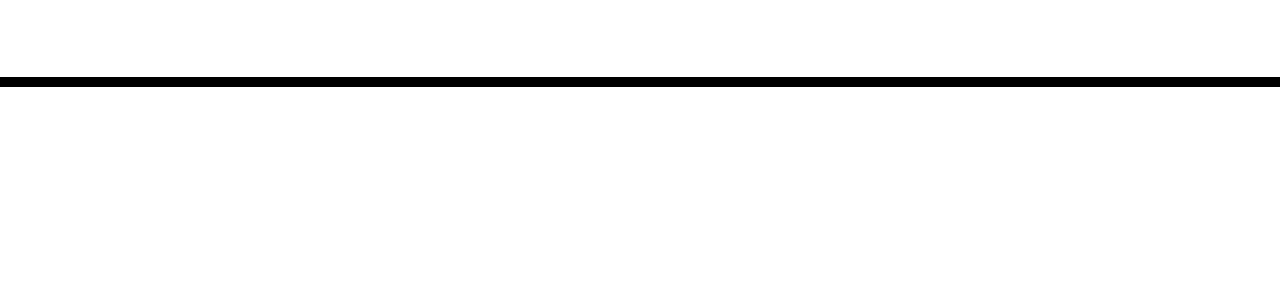
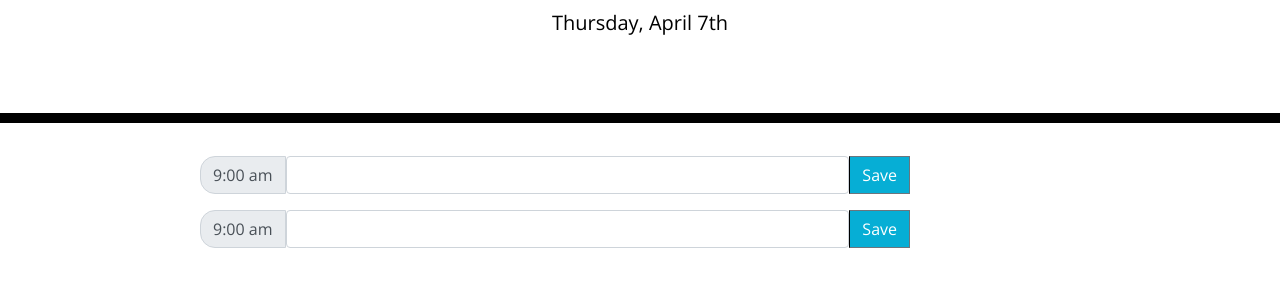
Before and after one commit to framenolan/workday-scheduler, a plain HTML site: page index.html in a window 1280 px wide. Shown: the part 181-468 px from the top of the page. Drawn offline with nearby package versions, Linux system fonts and the light colour scheme.

Commit message:
some page structure

```diff
--- a/index.html
+++ b/index.html
@@ -28,12 +28,31 @@
       <p class="lead">A simple calendar app for scheduling your work day</p>
       <p id="currentDay" class="lead"></p>
     </header>
-    <div class="container">
-      <!-- Timeblocks go here -->
+    <div class="container w-100 row justify-content-center">
+      <div class="col-md-8">
+        <div class="input-group mb-3">
+          <div class="input-group-prepend w-100">
+            <span class="input-group-text time-block" id="basic-addon1">9:00 am</span>
+            <input type="text" class="form-control" aria-label="Username" aria-describedby="basic-addon1">
+            <button class="btn btn-outline-secondary saveBtn" type="button" id="button-addon1">Save</button>
+          </div>
+        </div>
+      <!-- </div>
+    </div>
+    <div class="container w-100 row justify-content-center">
+      <div class="col-md-8 h-100"> -->
+        <div class="input-group mb-3">
+          <div class="input-group-prepend w-100">
+            <span class="input-group-text time-block" id="basic-addon1">9:00 am</span>
+            <input type="text" class="form-control" aria-label="Username" aria-describedby="basic-addon1">
+            <button class="btn btn-outline-secondary saveBtn" type="button" id="button-addon1">Save</button>
+          </div>
+        </div>
+      </div>
     </div>
 
-    <script src="script.js"></script>
     <script src="https://cdnjs.cloudflare.com/ajax/libs/jquery/3.2.1/jquery.min.js"></script>
     <script src="https://cdnjs.cloudflare.com/ajax/libs/moment.js/2.24.0/moment.min.js"></script>
+    <script src="script.js"></script>
   </body>
 </html>
--- a/script.js
+++ b/script.js
@@ -0,0 +1,4 @@
+var currentDayEl = $("#currentDay");
+var currentDay = moment().format("dddd, MMMM Do")
+
+currentDayEl.append(currentDay)
--- a/style.css
+++ b/style.css
@@ -31,8 +31,8 @@ textarea {
 }
 
 .row {
-  white-space: pre-wrap;
-  height: 80px;
+  /* white-space: pre-wrap; */
+  /* height: 80px; */
   border-top: 1px solid white;
 }
 
@@ -69,3 +69,7 @@ textarea {
   font-size: 20px;
   transition: all 0.3s ease-in-out;
 }
+
+.time-row {
+  height: 400px;
+}
```
